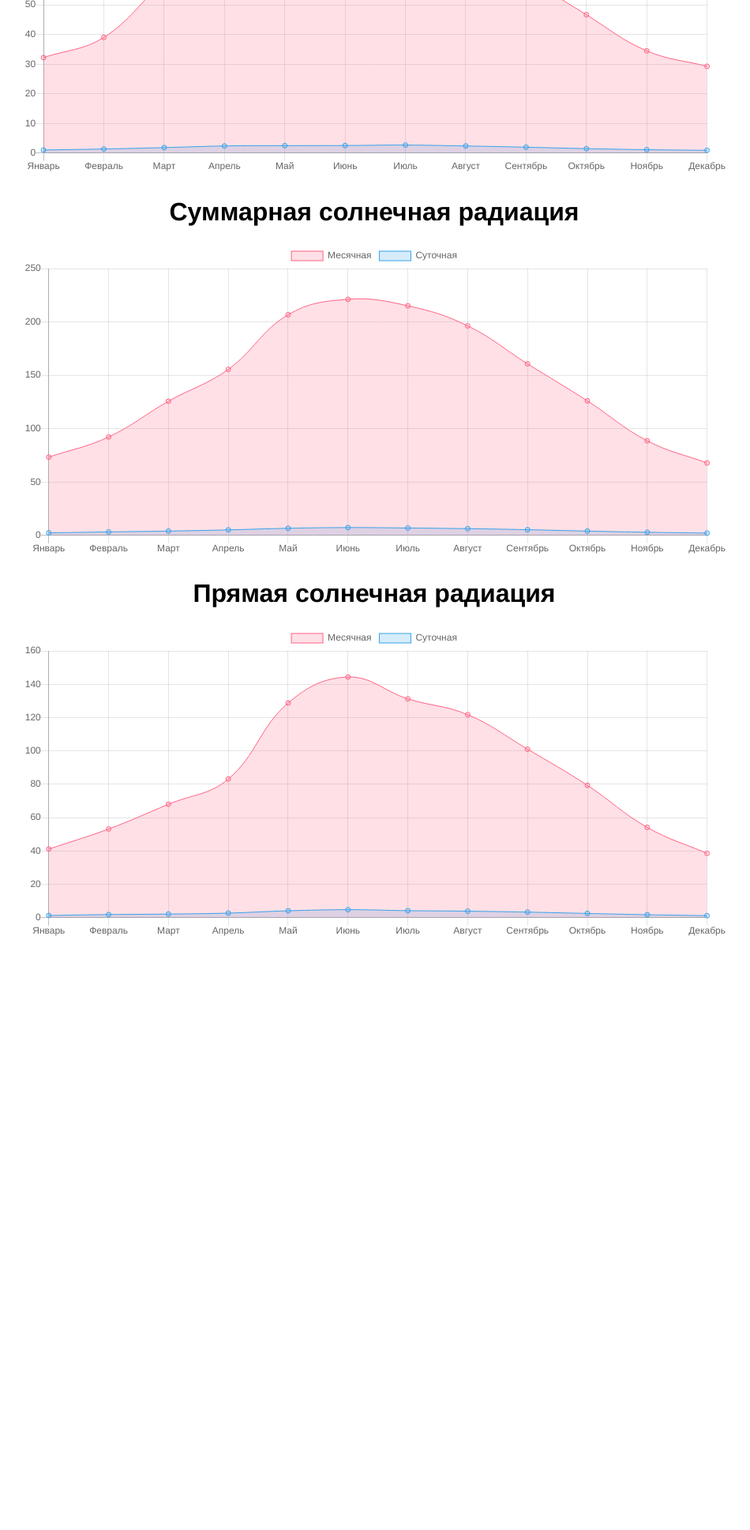
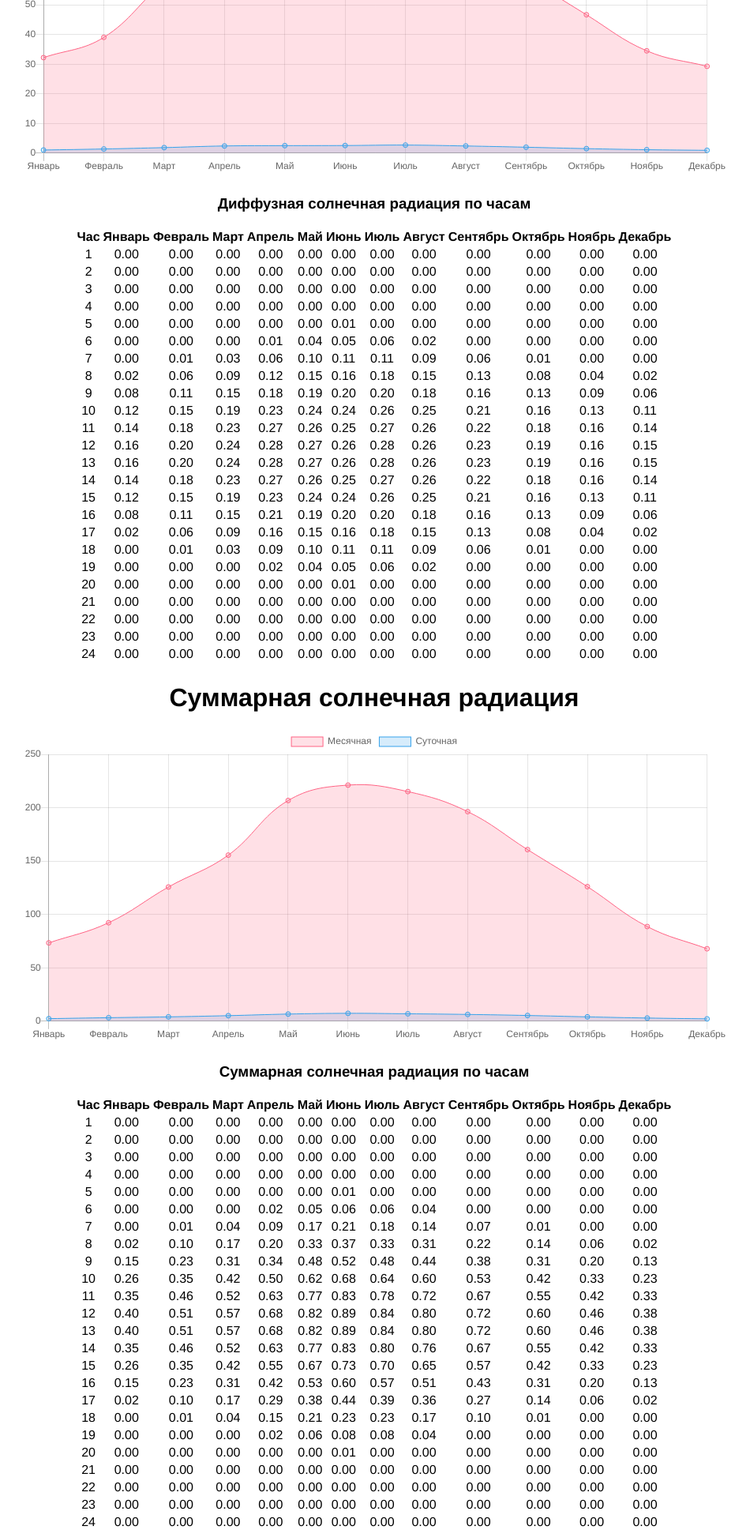
Before and after one commit to bogdanpashtet/solar_panels, a Django app: page /station/1/ in a window 1280 px wide. Shown: the part 878-2815 px from the top of the page at 79% size, without its empty margins (166-1116 px from the left). Before the commit the page ends 2063 px from the top, so only its background shows below. Run offline with Django 4.2, Linux system fonts and the light colour scheme; data comes from the database, SQL or seed files in the repository; both versions use the stored data as it was after the commit.

Commit message:
add table

```diff
--- a/json_api/views.py
+++ b/json_api/views.py
@@ -29,13 +29,14 @@ def stations_diffuse_monthly_get(request, **kwargs):
 
 
 def stations_diffuse_hourly_get(request, **kwargs):
-    data = list(DiffuseHourlySolarRadiation.objects.filter(station_id=kwargs['id']).values())
+    station_id = (kwargs['id'] - 1) * 24 + 1
+    data = list(DiffuseHourlySolarRadiation.objects.filter(station_id_id__gte=station_id, station_id_id__lte=station_id + 23).values())
     return JsonResponse(data, safe=False)
 
 
 # total solar radiation
 def stations_total_daily_get(request, **kwargs):
-    data = list(TotalDailySolarRadiation.objects.filter(station_id=kwargs['id']).values())
+    data = list(TotalDailySolarRadiation.objects.filter(station_id=kwargs["id"]).values())
     return JsonResponse(data, safe=False)
 
 
@@ -45,7 +46,11 @@ def stations_total_monthly_get(request, **kwargs):
 
 
 def stations_total_hourly_get(request, **kwargs):
-    data = list(TotalHourlySolarRadiation.objects.filter(station_id=kwargs['id']).values())
+    # это заглушка, потому что данные в базе лежат криво, а лазить и менять id в ~12000 строках я не хочу (датасеты формаировал, к сожалению, не я)
+    # поэтому делаем выборку с 3985 индекса и по каджому часу. аналогично и в других "часовых" данных, только там индексация начинается с единицы
+    # в целом добавление в базу новых данных не предполагается, так как база не менялась с 2004, так что пойдет и так
+    station_id = (kwargs['id'] - 1) * 24 + 3985
+    data = list(TotalHourlySolarRadiation.objects.filter(station_id_id__gte=station_id, station_id_id__lte=station_id + 23).values())
     return JsonResponse(data, safe=False)
 
 
@@ -61,5 +66,6 @@ def stations_direct_monthly_get(request, **kwargs):
 
 
 def stations_direct_hourly_get(request, **kwargs):
-    data = list(DirectHourlySolarRadiation.objects.filter(station_id=kwargs['id']).values())
+    station_id = (kwargs['id'] - 1) * 24 + 1
+    data = list(DirectHourlySolarRadiation.objects.filter(station_id_id__gte=station_id, station_id_id__lte=station_id + 23).values())
     return JsonResponse(data, safe=False)
--- a/main/models.py
+++ b/main/models.py
@@ -43,9 +43,6 @@ class BaseHour(BaseMonth):
 
     hour_num = models.PositiveIntegerField('hour_num', validators=[MinValueValidator(1)])
 
-    def __str__(self):
-        return f"""{self.station_id} {self.hour_num} час """
-
 
 # Альбедо
 class Albedo(BaseMonth):
--- a/static/js/station_info.js
+++ b/static/js/station_info.js
@@ -26,6 +26,11 @@ fetch(url)
         }
     );
 
+createTable('diffuse-hourly');
+createTable('total-hourly');
+createTable('direct-hourly');
+
+
 // ---------------------- АЛЬБЕДО ----------------------
 
 let dataSet = {
@@ -48,17 +53,16 @@ new Chart(
 
 // ---------------------- ДИФФУЗНАЯ СЛОНЕЧНАЯ РАДИАЦИЯ ----------------------
 
-dataSet = createSolarRadiationDataset('diffuse-monthly','diffuse-daily');
+dataSet = createSolarRadiationDataset('diffuse-monthly', 'diffuse-daily');
 
 new Chart(
     document.getElementById('diffuse'),
     createConfig(dataSet)
 );
 
-
 // ---------------------- СУММАРНАЯ СЛОНЕЧНАЯ РАДИАЦИЯ ----------------------
 
-dataSet = createSolarRadiationDataset('total-monthly','total-daily');
+dataSet = createSolarRadiationDataset('total-monthly', 'total-daily');
 
 new Chart(
     document.getElementById('total'),
@@ -67,7 +71,7 @@ new Chart(
 
 // ---------------------- ПРЯМАЯ СЛОНЕЧНАЯ РАДИАЦИЯ ----------------------
 
-dataSet = createSolarRadiationDataset('direct-monthly','direct-daily');
+dataSet = createSolarRadiationDataset('direct-monthly', 'direct-daily');
 
 new Chart(
     document.getElementById('direct'),
@@ -122,3 +126,42 @@ function createSolarRadiationDataset(path1, path2) {
         ]
     };
 }
+
+function addCell(cellData, row) {
+    let cell = document.createElement('td');
+    cell.textContent = cellData;
+    row.appendChild(cell);
+}
+
+function createTable(tableName) {
+    url = window.location.origin + API_V1_PREFIX + window.location.pathname + tableName;
+
+    fetch(url)
+        .then(response => response.json())
+        .then(data => {
+                data.forEach(rowData => {
+                    const table = document.getElementById(tableName);
+                    const tbody = table.querySelector("tbody");
+
+                    // создаем новый элемент строки (tr)
+                    let row = document.createElement('tr');
+
+                    addCell(rowData.hour_num, row);
+                    addCell(rowData.month_1, row);
+                    addCell(rowData.month_2, row);
+                    addCell(rowData.month_3, row);
+                    addCell(rowData.month_4, row);
+                    addCell(rowData.month_5, row);
+                    addCell(rowData.month_6, row);
+                    addCell(rowData.month_7, row);
+                    addCell(rowData.month_8, row);
+                    addCell(rowData.month_9, row);
+                    addCell(rowData.month_10, row);
+                    addCell(rowData.month_11, row);
+                    addCell(rowData.month_12, row);
+
+                    tbody.appendChild(row);
+                });
+            }
+        );
+}
--- a/static/styles/index.css
+++ b/static/styles/index.css
@@ -42,7 +42,7 @@ ul {
     width: 70vw;
 }
 
-.info_container{
+.info_container {
     display: inline-block;
     margin: 1em 3em 0 3em;
     border: 3px solid black;
@@ -50,9 +50,9 @@ ul {
 }
 
 .station_coordinates {
-  display: flex;
-  flex-direction: row;
-  justify-content: center;
+    display: flex;
+    flex-direction: row;
+    justify-content: center;
     padding: 1em;
 }
 
@@ -68,3 +68,7 @@ ul {
     padding-top: 1em;
     font-size: 1.4em;
 }
+
+table {
+    display: inline-block;
+}
--- a/templates/stations_info.html
+++ b/templates/stations_info.html
@@ -32,14 +32,81 @@
             <canvas id="diffuse"></canvas>
         </div>
 
+        <h3>Диффузная солнечная радиация по часам</h3>
+        <table id="diffuse-hourly">
+            <thead>
+            <tr>
+                <th>Час</th>
+                <th>Январь</th>
+                <th>Февраль</th>
+                <th>Март</th>
+                <th>Апрель</th>
+                <th>Май</th>
+                <th>Июнь</th>
+                <th>Июль</th>
+                <th>Август</th>
+                <th>Сентябрь</th>
+                <th>Октябрь</th>
+                <th>Ноябрь</th>
+                <th>Декабрь</th>
+            </tr>
+            </thead>
+            <tbody></tbody>
+        </table>
+
         <h1>Суммарная солнечная радиация</h1>
         <div class="chartBox">
             <canvas id="total"></canvas>
         </div>
 
+        <h3>Суммарная солнечная радиация по часам</h3>
+        <table id="total-hourly">
+            <thead>
+            <tr>
+                <th>Час</th>
+                <th>Январь</th>
+                <th>Февраль</th>
+                <th>Март</th>
+                <th>Апрель</th>
+                <th>Май</th>
+                <th>Июнь</th>
+                <th>Июль</th>
+                <th>Август</th>
+                <th>Сентябрь</th>
+                <th>Октябрь</th>
+                <th>Ноябрь</th>
+                <th>Декабрь</th>
+            </tr>
+            </thead>
+            <tbody></tbody>
+        </table>
+
         <h1>Прямая солнечная радиация</h1>
         <div class="chartBox">
             <canvas id="direct"></canvas>
         </div>
+
+        <h3>Прямая солнечная радиация по часам</h3>
+        <table id="direct-hourly">
+            <thead>
+            <tr>
+                <th>Час</th>
+                <th>Январь</th>
+                <th>Февраль</th>
+                <th>Март</th>
+                <th>Апрель</th>
+                <th>Май</th>
+                <th>Июнь</th>
+                <th>Июль</th>
+                <th>Август</th>
+                <th>Сентябрь</th>
+                <th>Октябрь</th>
+                <th>Ноябрь</th>
+                <th>Декабрь</th>
+            </tr>
+            </thead>
+            <tbody></tbody>
+        </table>
+
     </div>
 {% endblock %}
```
Also changed, not shown: static/js/index.js (+7 -3 lines), db.sqlite3, main/migrations/0001_initial.py. Lines whose indentation alone changed are shown as unchanged.
